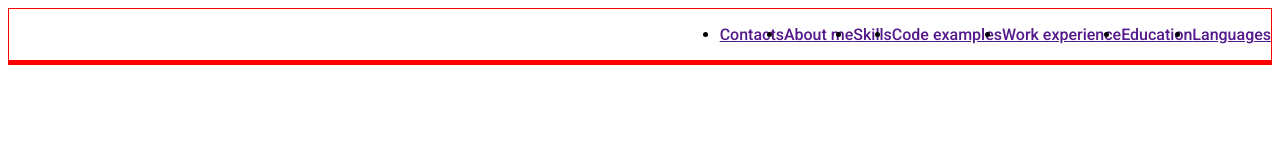
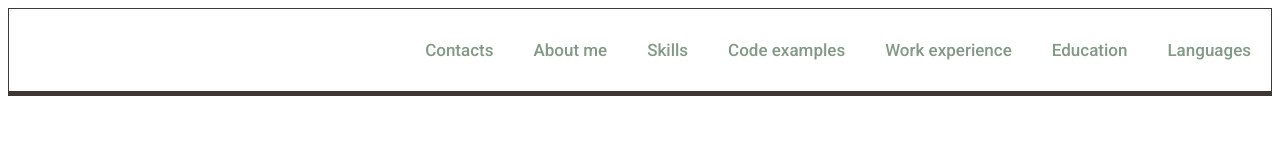
Before and after one commit to AlinaDey/resume2, a plain HTML site: page index.html in a window 1280 px wide. Drawn offline with Linux system fonts and the light colour scheme.

Commit message:
feat: add nav styles

```diff
--- a/index.html
+++ b/index.html
@@ -15,13 +15,13 @@
     <header class="header">
         <div class="container">
             <ul class="nav-list">
-                <li class="nav-item"><a href="" class="nav-link">Contacts</a></li>
-                <li class="nav-item"><a href="" class="nav-link">About me</a></li>
-                <li class="nav-item"><a href="" class="nav-link">Skills</a></li>
-                <li class="nav-item"><a href="" class="nav-link">Code examples</a></li>
-                <li class="nav-item"><a href="" class="nav-link">Work experience</a></li>
-                <li class="nav-item"><a href="" class="nav-link">Education</a></li>
-                <li class="nav-item"><a href="" class="nav-link">Languages</a></li>
+                <li class="nav-item"><a href="#contacts" class="nav-link">Contacts</a></li>
+                <li class="nav-item"><a href="#about-me" class="nav-link">About me</a></li>
+                <li class="nav-item"><a href="#skills" class="nav-link">Skills</a></li>
+                <li class="nav-item"><a href="#code-examples" class="nav-link">Code examples</a></li>
+                <li class="nav-item"><a href="#work-experience" class="nav-link">Work experience</a></li>
+                <li class="nav-item"><a href="#education" class="nav-link">Education</a></li>
+                <li class="nav-item"><a href="#languages" class="nav-link">Languages</a></li>
             </ul>
         </div>
     </header>
--- a/style.css
+++ b/style.css
@@ -1,5 +1,9 @@
 * {
     box-sizing: border-box;
+  }
+
+  html {
+    scroll-behavior: smooth;
   }
 
 /* Прижимаю footer к низу страницы*/
@@ -11,17 +15,39 @@ body {
     justify-content: space-between;
 }
 
+/*----------------------------------*/
+
 header, main, footer {
-    border: 1px solid red;
+    border: 1px solid rgb(63, 54, 54);
 }
 
 .container {
     max-width: 1440px;
     margin: 0 auto;
-  }
+}
 
 .nav-list {
     display: flex;
     justify-content: flex-end;
     align-items: center;
+    list-style: none;
+}
+
+.nav-link {
+    padding: 0 20px;
+    line-height: 50px;
+    text-decoration: none;
+    color: rgb(63, 54, 54);
+    font-size: 17px;
+    transition: .3s;
+}
+
+.nav-item a {
+    color: #829985;
+    text-decoration: none;
+    transition: color 0.5s;
   }
+
+.nav-item a:hover {
+    color: #4d2323;
+  }
```
